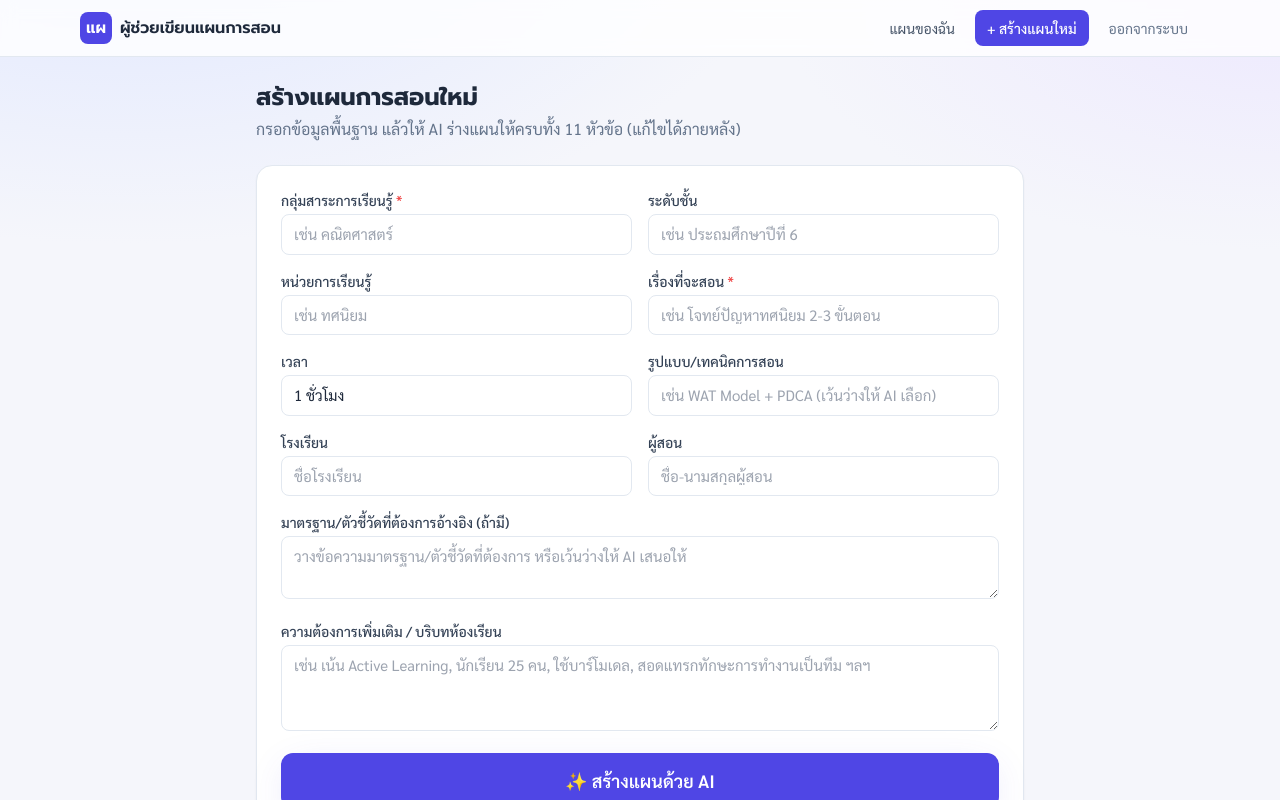
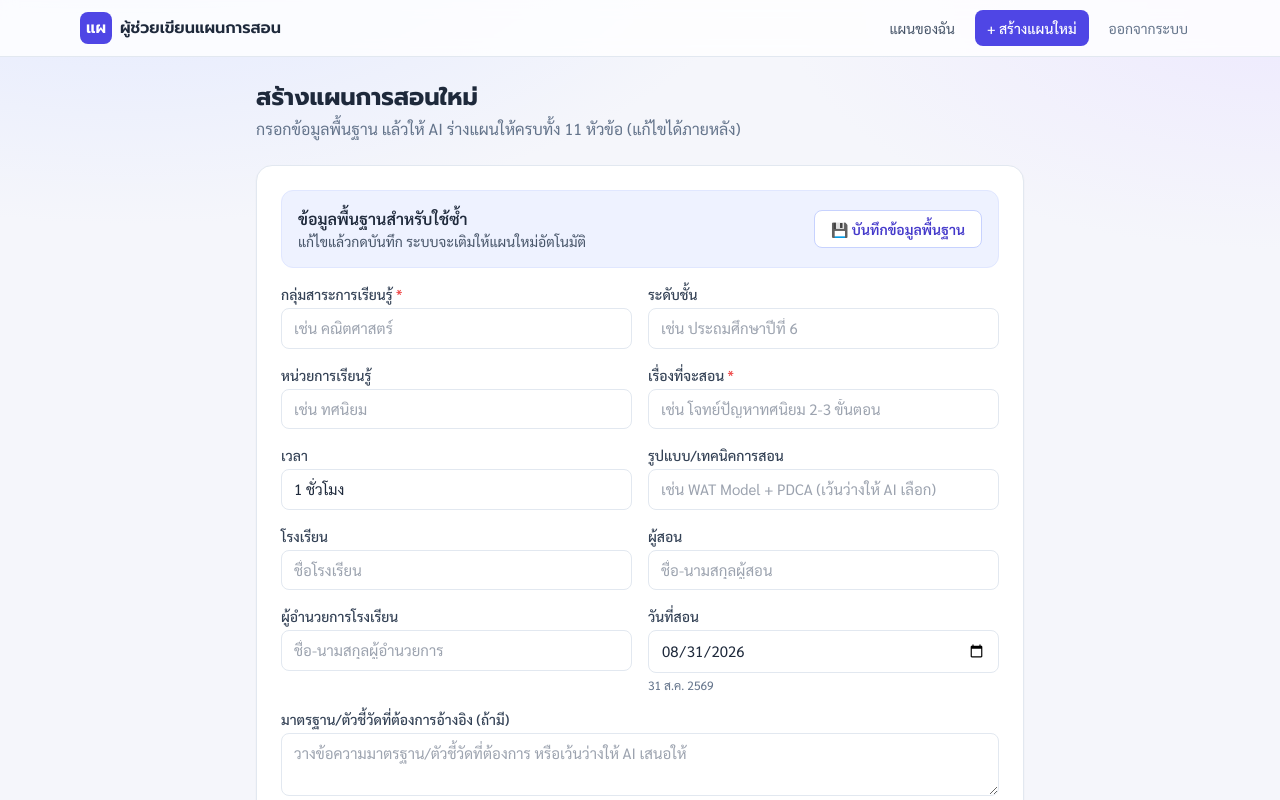
Before and after one commit to tiamobew/plan-ai, a Next.js app: page /create in a window 1280 px wide. Shown: the top 800 px of the page. Built offline with nearby package versions, Linux system fonts and the light colour scheme; no server answers.

Commit message:
Add reusable profile fields and Thai date picker

```diff
--- a/app/create/page.js
+++ b/app/create/page.js
@@ -1,18 +1,21 @@
 "use client";
 
-import { useState } from "react";
+import { useEffect, useState } from "react";
 import { useRouter } from "next/navigation";
 import AppHeader from "@/components/AppHeader";
 import PlanEditor from "@/components/PlanEditor";
 import PlanDocument from "@/components/PlanDocument";
 import { downloadWord } from "@/lib/exportDoc";
+import { formatThaiDate } from "@/lib/thaiDate";
 
 const EMPTY_FORM = {
   planNumber: "1",
   school: "",
   teacher: "",
+  director: "",
   subject: "",
   grade: "",
+  teachingDate: new Date().toISOString().slice(0, 10),
   unit: "",
   topic: "",
   timeText: "1 ชั่วโมง",
@@ -39,11 +42,59 @@ export default function CreatePage() {
   const [loading, setLoading] = useState(false);
   const [saving, setSaving] = useState(false);
   const [error, setError] = useState("");
+  const [profileLoading, setProfileLoading] = useState(true);
+  const [profileSaving, setProfileSaving] = useState(false);
+  const [profileMessage, setProfileMessage] = useState("");
   const [tab, setTab] = useState("edit");
 
   const setF = (k, v) => setForm((f) => ({ ...f, [k]: v }));
   const input =
     "w-full rounded-lg border border-slate-200 px-3 py-2 text-[15px] focus:border-brand-500 focus:ring-2 focus:ring-brand-100 outline-none";
+
+  useEffect(() => {
+    let cancelled = false;
+    async function loadProfile() {
+      try {
+        const res = await fetch("/api/profile");
+        const data = await res.json();
+        if (!cancelled && res.ok && data.profile) {
+          setForm((current) => ({ ...current, ...data.profile }));
+        }
+      } catch {
+        // ใช้ฟอร์มว่างได้ตามปกติหากยังไม่มีโปรไฟล์
+      } finally {
+        if (!cancelled) setProfileLoading(false);
+      }
+    }
+    loadProfile();
+    return () => { cancelled = true; };
+  }, []);
+
+  async function saveProfile() {
+    setProfileSaving(true);
+    setProfileMessage("");
+    try {
+      const res = await fetch("/api/profile", {
+        method: "PUT",
+        headers: { "Content-Type": "application/json" },
+        body: JSON.stringify({
+          profile: {
+            teacher: form.teacher,
+            subject: form.subject,
+            director: form.director,
+            school: form.school,
+            grade: form.grade,
+          },
+        }),
+      });
+      const data = await res.json();
+      setProfileMessage(res.ok ? "บันทึกข้อมูลพื้นฐานแล้ว" : data.error || "บันทึกข้อมูลพื้นฐานไม่สำเร็จ");
+    } catch {
+      setProfileMessage("เชื่อมต่อเพื่อบันทึกข้อมูลพื้นฐานไม่สำเร็จ");
+    } finally {
+      setProfileSaving(false);
+    }
+  }
 
   async function generate(e) {
     e?.preventDefault();
@@ -109,6 +160,17 @@ export default function CreatePage() {
             </p>
 
             <form onSubmit={generate} className="mt-6 bg-white rounded-2xl border border-slate-200 shadow-sm p-6 space-y-4">
+              <div className="rounded-xl border border-brand-100 bg-brand-50 p-4 flex flex-wrap items-center justify-between gap-3">
+                <div>
+                  <p className="font-semibold text-slate-800">ข้อมูลพื้นฐานสำหรับใช้ซ้ำ</p>
+                  <p className="text-sm text-slate-600">{profileLoading ? "กำลังดึงข้อมูล..." : "แก้ไขแล้วกดบันทึก ระบบจะเติมให้แผนใหม่อัตโนมัติ"}</p>
+                  {profileMessage && <p className="text-sm text-brand-700 mt-1">{profileMessage}</p>}
+                </div>
+                <button type="button" onClick={saveProfile} disabled={profileSaving || profileLoading} className="rounded-lg bg-white border border-brand-200 px-4 py-2 text-sm font-semibold text-brand-700 hover:bg-brand-100 disabled:opacity-50">
+                  {profileSaving ? "กำลังบันทึก..." : "💾 บันทึกข้อมูลพื้นฐาน"}
+                </button>
+              </div>
+
               <div className="grid sm:grid-cols-2 gap-4">
                 <Field label="กลุ่มสาระการเรียนรู้" required>
                   <input className={input} value={form.subject} onChange={(e) => setF("subject", e.target.value)} placeholder="เช่น คณิตศาสตร์" />
@@ -133,6 +195,13 @@ export default function CreatePage() {
                 </Field>
                 <Field label="ผู้สอน">
                   <input className={input} value={form.teacher} onChange={(e) => setF("teacher", e.target.value)} placeholder="ชื่อ-นามสกุลผู้สอน" />
+                </Field>
+                <Field label="ผู้อำนวยการโรงเรียน">
+                  <input className={input} value={form.director} onChange={(e) => setF("director", e.target.value)} placeholder="ชื่อ-นามสกุลผู้อำนวยการ" />
+                </Field>
+                <Field label="วันที่สอน">
+                  <input type="date" className={input} value={form.teachingDate} onChange={(e) => setF("teachingDate", e.target.value)} />
+                  <p className="text-xs text-slate-500 mt-1">{formatThaiDate(form.teachingDate)}</p>
                 </Field>
               </div>
 
```
